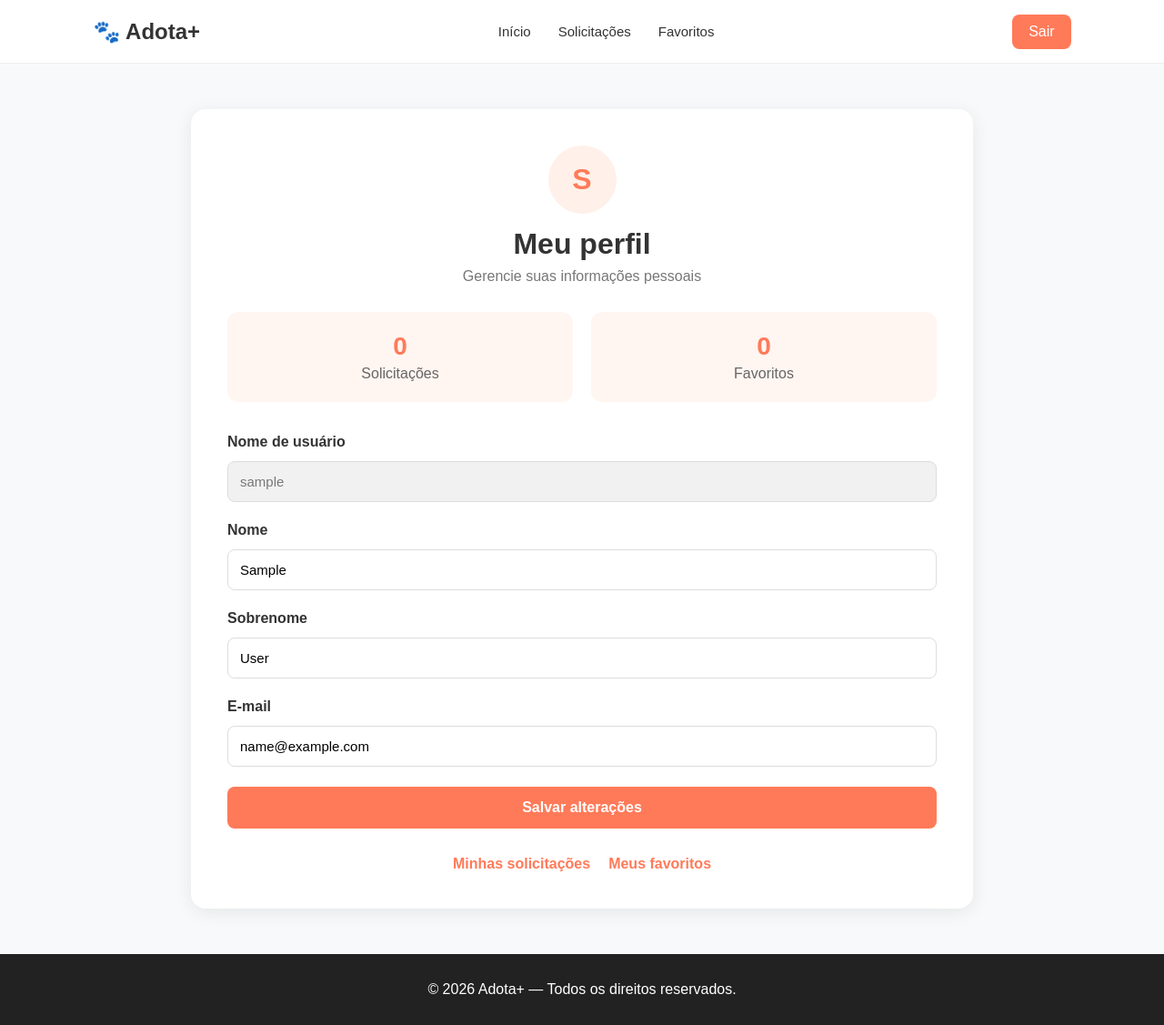
After one commit to igoroliveira77/AdotaMais, a Django app: page /perfil/ in a window 1280 px wide. The commit adds this page. Shown: the whole page at 91% size. Run offline with Django 5.2, Linux system fonts and the light colour scheme; the visitor is signed in with stand-in values (Sample User, id 1); data that the repository does not hold is empty.

Commit message:
feat: adiciona perfil do usuário

```diff
--- a/core/static/core/css/style.css
+++ b/core/static/core/css/style.css
@@ -1479,3 +1479,159 @@ footer {
     color: #285b8e;
     border-color: #bfd7f0;
 }
+
+/* PERFIL DO USUÁRIO */
+
+.perfil-container {
+    min-height: calc(100vh - 130px);
+    max-width: 900px;
+    margin: 50px auto;
+    padding: 0 20px;
+}
+
+.perfil-card {
+    background-color: #fff;
+    padding: 40px;
+    border-radius: 16px;
+    box-shadow: 0 4px 20px rgba(0, 0, 0, 0.08);
+}
+
+.perfil-cabecalho {
+    text-align: center;
+    margin-bottom: 30px;
+}
+
+.perfil-avatar {
+    width: 75px;
+    height: 75px;
+    margin: 0 auto 15px;
+    display: flex;
+    align-items: center;
+    justify-content: center;
+    background-color: #fff0e9;
+    color: #ff7a59;
+    border-radius: 50%;
+    font-size: 32px;
+    font-weight: bold;
+}
+
+.perfil-cabecalho h1 {
+    margin-bottom: 8px;
+    color: #333;
+}
+
+.perfil-cabecalho p {
+    color: #777;
+}
+
+.perfil-estatisticas {
+    display: grid;
+    grid-template-columns: repeat(2, 1fr);
+    gap: 20px;
+    margin-bottom: 35px;
+}
+
+.perfil-estatistica {
+    padding: 22px;
+    text-align: center;
+    background-color: #fff5f1;
+    border-radius: 12px;
+}
+
+.perfil-estatistica strong,
+.perfil-estatistica span {
+    display: block;
+}
+
+.perfil-estatistica strong {
+    color: #ff7a59;
+    font-size: 28px;
+    margin-bottom: 5px;
+}
+
+.perfil-estatistica span {
+    color: #666;
+}
+
+.form-perfil {
+    display: flex;
+    flex-direction: column;
+    gap: 12px;
+}
+
+.form-perfil label {
+    font-weight: 600;
+    color: #333;
+}
+
+.form-perfil input {
+    width: 100%;
+    padding: 13px;
+    margin-bottom: 10px;
+    border: 1px solid #ddd;
+    border-radius: 8px;
+    font-size: 15px;
+}
+
+.form-perfil input:focus {
+    outline: none;
+    border-color: #ff7a59;
+}
+
+.form-perfil input:disabled {
+    background-color: #f1f1f1;
+    color: #777;
+}
+
+.form-perfil button {
+    padding: 14px;
+    border: none;
+    border-radius: 8px;
+    background-color: #ff7a59;
+    color: white;
+    font-size: 16px;
+    font-weight: bold;
+    cursor: pointer;
+}
+
+.form-perfil button:hover {
+    opacity: 0.9;
+}
+
+.perfil-links {
+    display: flex;
+    justify-content: center;
+    flex-wrap: wrap;
+    gap: 20px;
+    margin-top: 30px;
+}
+
+.perfil-links a {
+    color: #ff7a59;
+    text-decoration: none;
+    font-weight: 600;
+}
+
+.perfil-links a:hover {
+    text-decoration: underline;
+}
+
+@media (max-width: 600px) {
+    .perfil-container {
+        margin: 30px auto;
+        padding: 0 15px;
+    }
+
+    .perfil-card {
+        padding: 25px 20px;
+    }
+
+    .perfil-estatisticas {
+        gap: 10px;
+    }
+
+    .perfil-links {
+        flex-direction: column;
+        align-items: center;
+    }
+}
--- a/core/templates/core/inicio.html
+++ b/core/templates/core/inicio.html
@@ -53,6 +53,10 @@
 
                 <a href="{% url 'meus_favoritos' %}" class="btn-minhas-solicitacoes">
                     ❤️ Meus favoritos
+                </a>
+
+                <a href="{% url 'perfil' %}" class="btn-minhas-solicitacoes">
+                    👤 Meu perfil
                 </a>
 
                 <span class="usuario-logado">
--- /dev/null
+++ b/core/templates/core/perfil.html
@@ -0,0 +1,89 @@
+
+{% load static %}
+
+<!DOCTYPE html>
+<html lang="pt-BR">
+
+<head>
+    <meta charset="UTF-8">
+    <meta name="viewport" content="width=device-width, initial-scale=1.0">
+
+    <title>Meu perfil | Adota+</title>
+
+    <link rel="stylesheet" href="{% static 'core/css/style.css' %}?v=15">
+</head>
+
+<body>
+
+    <header class="navbar">
+        <div class="logo">
+            🐾 Adota+
+        </div>
+
+        <nav>
+            <a href="{% url 'inicio' %}">Início</a>
+            <a href="{% url 'minhas_solicitacoes' %}">Solicitações</a>
+            <a href="{% url 'meus_favoritos' %}">Favoritos</a>
+        </nav>
+
+        <div class="navbar-buttons">
+            <a href="{% url 'logout' %}" class="btn-register">Sair</a>
+        </div>
+    </header>
+
+    <main class="perfil-container">
+        <div class="perfil-card">
+
+            <div class="perfil-cabecalho">
+                <div class="perfil-avatar">
+                    {{ usuario.username|first|upper }}
+                </div>
+
+                <h1>Meu perfil</h1>
+                <p>Gerencie suas informações pessoais</p>
+            </div>
+
+            <div class="perfil-estatisticas">
+                <div class="perfil-estatistica">
+                    <strong>{{ total_solicitacoes }}</strong>
+                    <span>Solicitações</span>
+                </div>
+
+                <div class="perfil-estatistica">
+                    <strong>{{ total_favoritos }}</strong>
+                    <span>Favoritos</span>
+                </div>
+            </div>
+
+            <form method="POST" class="form-perfil">
+                {% csrf_token %}
+
+                <label>Nome de usuário</label>
+                <input type="text" value="{{ usuario.username }}" disabled>
+
+                <label>Nome</label>
+                <input type="text" name="first_name" value="{{ usuario.first_name }}" placeholder="Seu nome">
+
+                <label>Sobrenome</label>
+                <input type="text" name="last_name" value="{{ usuario.last_name }}" placeholder="Seu sobrenome">
+
+                <label>E-mail</label>
+                <input type="email" name="email" value="{{ usuario.email }}" required>
+
+                <button type="submit">Salvar alterações</button>
+            </form>
+
+            <div class="perfil-links">
+                <a href="{% url 'minhas_solicitacoes' %}">Minhas solicitações</a>
+                <a href="{% url 'meus_favoritos' %}">Meus favoritos</a>
+            </div>
+
+        </div>
+    </main>
+
+    <footer>
+        <p>© 2026 Adota+ — Todos os direitos reservados.</p>
+    </footer>
+
+</body>
+</html>
--- a/core/urls.py
+++ b/core/urls.py
@@ -41,6 +41,12 @@ urlpatterns = [
     ),
 
     path(
+    'perfil/',
+    views.perfil_usuario,
+    name='perfil'
+    ),
+
+    path(
     'animal/<int:id>/adotar/',
     views.solicitar_adocao,
     name='solicitar_adocao'
--- a/core/views.py
+++ b/core/views.py
@@ -234,6 +234,32 @@ def cadastro_usuario(request):
     return render(request, 'core/cadastro.html')
 
 @login_required(login_url='login')
+def perfil_usuario(request):
+    usuario = request.user
+
+    if request.method == 'POST':
+        usuario.first_name = request.POST.get('first_name', '').strip()
+        usuario.last_name = request.POST.get('last_name', '').strip()
+        usuario.email = request.POST.get('email', '').strip()
+
+        usuario.save()
+
+        messages.success(request, 'Perfil atualizado com sucesso!')
+        return redirect('perfil')
+
+    contexto = {
+        'usuario': usuario,
+        'total_solicitacoes': SolicitacaoAdocao.objects.filter(
+            usuario=usuario
+        ).count(),
+        'total_favoritos': Favorito.objects.filter(
+            usuario=usuario
+        ).count(),
+    }
+
+    return render(request, 'core/perfil.html', contexto)
+
+@login_required(login_url='login')
 def solicitar_adocao(request, id):
     if request.method != 'POST':
         return redirect('detalhes_animal', id=id)
```
